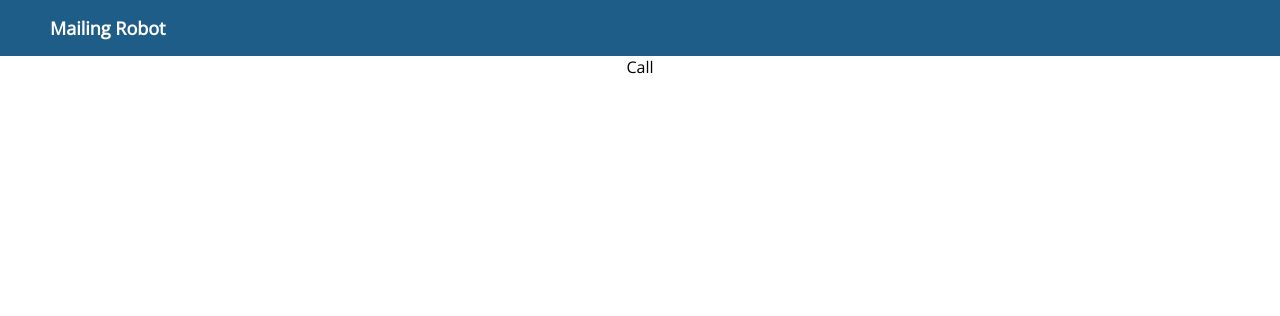
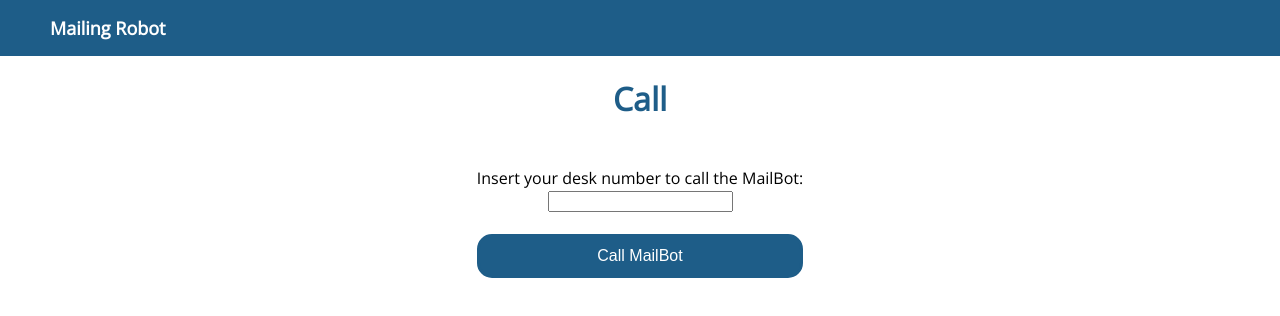
Before and after one commit to chachamottaki/OpenSpaceBot, a React (Create React App) app in the folder mailbot/: page /call in a window 1280 px wide. Shown: the top 316 px of the page. Built offline with nearby package versions, Linux system fonts and the light colour scheme; some icons are missing.

Commit message:
first version of mockup 2 (call-page) done

```diff
--- a/mailbot/src/App.css
+++ b/mailbot/src/App.css
@@ -1,6 +1,7 @@
 .App {
   text-align: center;
 }
+/* home page */
 .center-container{
   display:flex;
   flex-direction:row;
@@ -47,6 +48,26 @@ h1{
 }
 
 
+/* call page */
+
+.callpage-container {
+  display:flex;
+  flex-direction: column;
+  justify-content: center;
+  margin-top: 2%;
+}
+
+.callbutton {
+  background-color: #1e5d88;
+  color: white;
+  border: none;
+  padding: 10px 20px;
+  font-size: 16px;
+  border: 3px solid #1e5d88;
+  border-radius: 15px;
+}
+
+
 .App-logo {
   height: 40vmin;
   pointer-events: none;
--- a/mailbot/src/pages/Call.js
+++ b/mailbot/src/pages/Call.js
@@ -1,8 +1,24 @@
 import React from 'react'
+import '.././App.css';
 
 function Call() {
   return (
-    <div>Call</div>
+    <div>
+      <h1>Call</h1>
+      <div className='center-container'>
+
+        <form className='callpage-container'>
+          <label>
+            Insert your desk number to call the MailBot:<br></br>
+            <input type="text" name="name" />
+          </label>
+          <br></br>
+          <input type="submit" className='callbutton' value="Call MailBot" />
+        </form>
+      </div>
+
+    </div>
+
   )
 }
 
```
